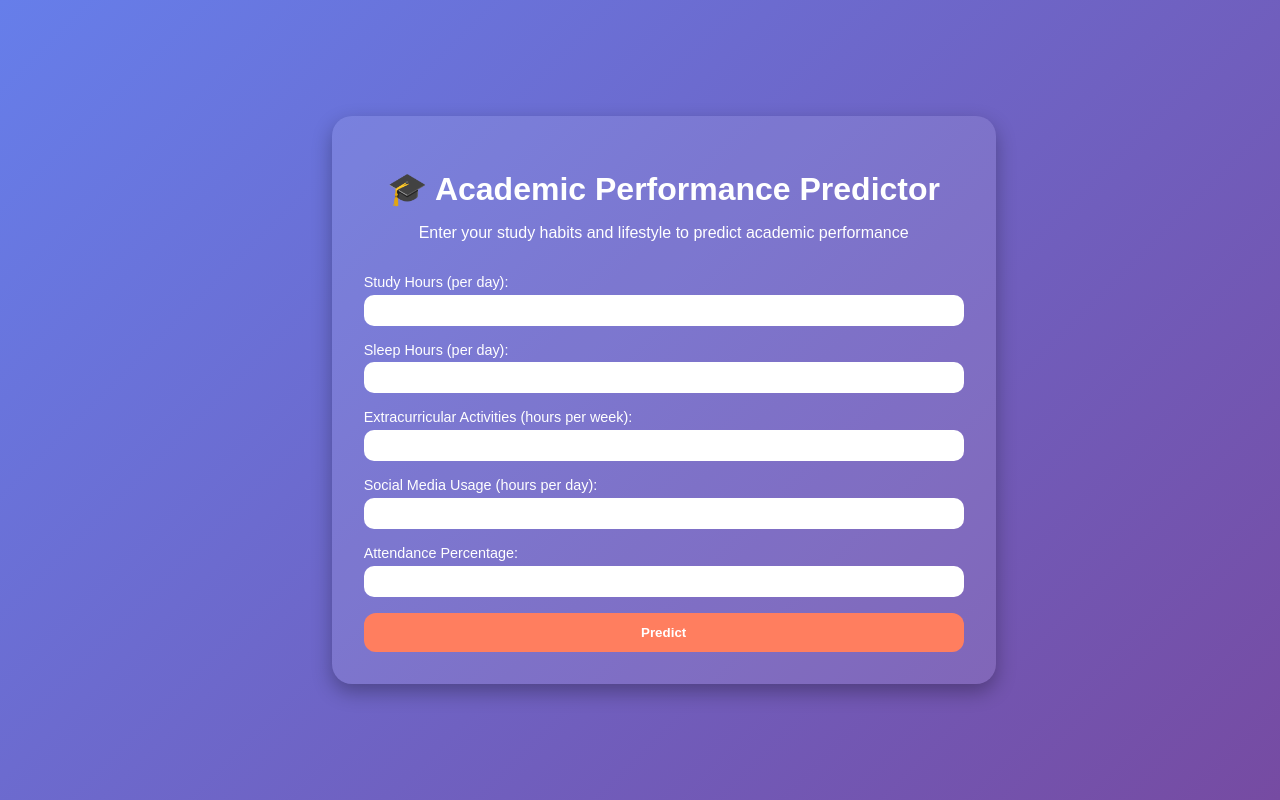
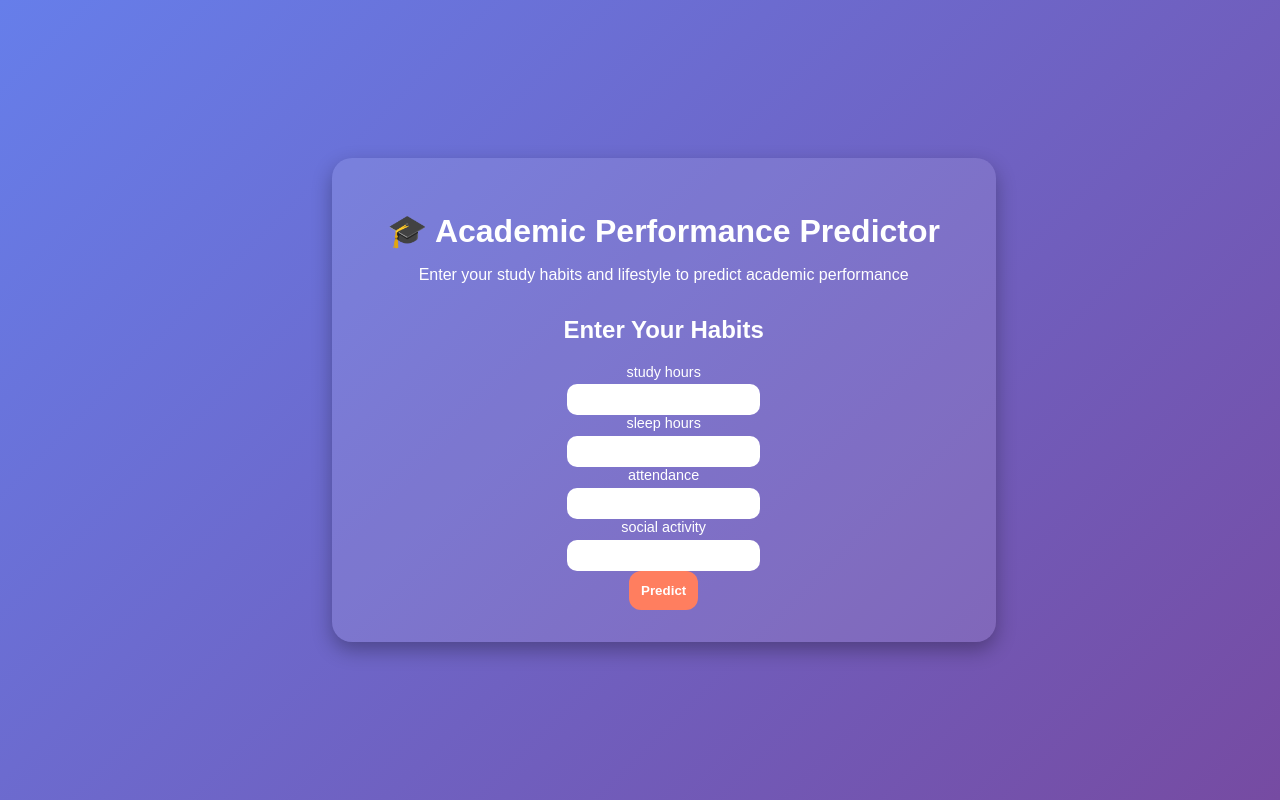
Before and after one commit to Pritam-Mondal18/academic-performance-app-2.O, a React (Vite) app in the folder frontend/: page / in a window 1280 px wide. Built offline with nearby package versions, Linux system fonts and the light colour scheme.

Commit message:
update the forminput file

```diff
--- a/frontend/src/components/FormInput.jsx
+++ b/frontend/src/components/FormInput.jsx
@@ -1,84 +1,98 @@
 import React, { useState } from "react";
+import { motion } from "framer-motion";
 
-const FormInput = ({ onSubmit, loading }) => {
+const FormInput = ({ setResult }) => {
   const [formData, setFormData] = useState({
     study_hours: "",
     sleep_hours: "",
-    extracurricular: "",
-    social_media_hours: "",
     attendance: "",
+    social_activity: "",
   });
 
+  const [loading, setLoading] = useState(false);
+  const [error, setError] = useState("");
+
+  // Handle input change
   const handleChange = (e) => {
-    setFormData({ ...formData, [e.target.name]: e.target.value });
+    setFormData({
+      ...formData,
+      [e.target.name]: e.target.value,
+    });
   };
 
-  const handleSubmit = (e) => {
+  // Handle form submit
+  const handleSubmit = async (e) => {
     e.preventDefault();
-    onSubmit(formData);
+    setLoading(true);
+    setError("");
+
+    try {
+      const response = await fetch("http://127.0.0.1:8000/predict", {
+        method: "POST",
+        headers: {
+          "Content-Type": "application/json",
+        },
+        body: JSON.stringify({
+          study_hours: Number(formData.study_hours),
+          sleep_hours: Number(formData.sleep_hours),
+          attendance: Number(formData.attendance),
+          social_activity: Number(formData.social_activity),
+        }),
+      });
+
+      if (!response.ok) {
+        throw new Error("Something went wrong with prediction");
+      }
+
+      const data = await response.json();
+      setResult(data.prediction); // pass result to parent (ResultDisplay)
+    } catch (err) {
+      setError(err.message);
+    } finally {
+      setLoading(false);
+    }
   };
 
   return (
-    <form className="form" onSubmit={handleSubmit}>
-      <label>
-        Study Hours (per day):
-        <input
-          type="number"
-          name="study_hours"
-          value={formData.study_hours}
-          onChange={handleChange}
-          required
-        />
-      </label>
+    <motion.form
+      onSubmit={handleSubmit}
+      className="p-4 bg-white rounded-2xl shadow-md w-full max-w-md mx-auto"
+      initial={{ opacity: 0, y: 30 }}
+      animate={{ opacity: 1, y: 0 }}
+      transition={{ duration: 0.5 }}
+    >
+      <h2 className="text-xl font-semibold mb-4 text-center">
+        Enter Your Habits
+      </h2>
 
-      <label>
-        Sleep Hours (per day):
-        <input
-          type="number"
-          name="sleep_hours"
-          value={formData.sleep_hours}
-          onChange={handleChange}
-          required
-        />
-      </label>
+      {["study_hours", "sleep_hours", "attendance", "social_activity"].map(
+        (field) => (
+          <div className="mb-3" key={field}>
+            <label className="block text-gray-700 mb-1 capitalize">
+              {field.replace("_", " ")}
+            </label>
+            <input
+              type="number"
+              name={field}
+              value={formData[field]}
+              onChange={handleChange}
+              required
+              className="w-full p-2 border rounded-lg"
+            />
+          </div>
+        )
+      )}
 
-      <label>
-        Extracurricular Activities (hours per week):
-        <input
-          type="number"
-          name="extracurricular"
-          value={formData.extracurricular}
-          onChange={handleChange}
-          required
-        />
-      </label>
-
-      <label>
-        Social Media Usage (hours per day):
-        <input
-          type="number"
-          name="social_media_hours"
-          value={formData.social_media_hours}
-          onChange={handleChange}
-          required
-        />
-      </label>
-
-      <label>
-        Attendance Percentage:
-        <input
-          type="number"
-          name="attendance"
-          value={formData.attendance}
-          onChange={handleChange}
-          required
-        />
-      </label>
-
-      <button type="submit" disabled={loading}>
+      <button
+        type="submit"
+        disabled={loading}
+        className="w-full bg-blue-600 text-white py-2 rounded-xl hover:bg-blue-700 transition"
+      >
         {loading ? "Predicting..." : "Predict"}
       </button>
-    </form>
+
+      {error && <p className="text-red-500 text-sm mt-2">{error}</p>}
+    </motion.form>
   );
 };
 
```
